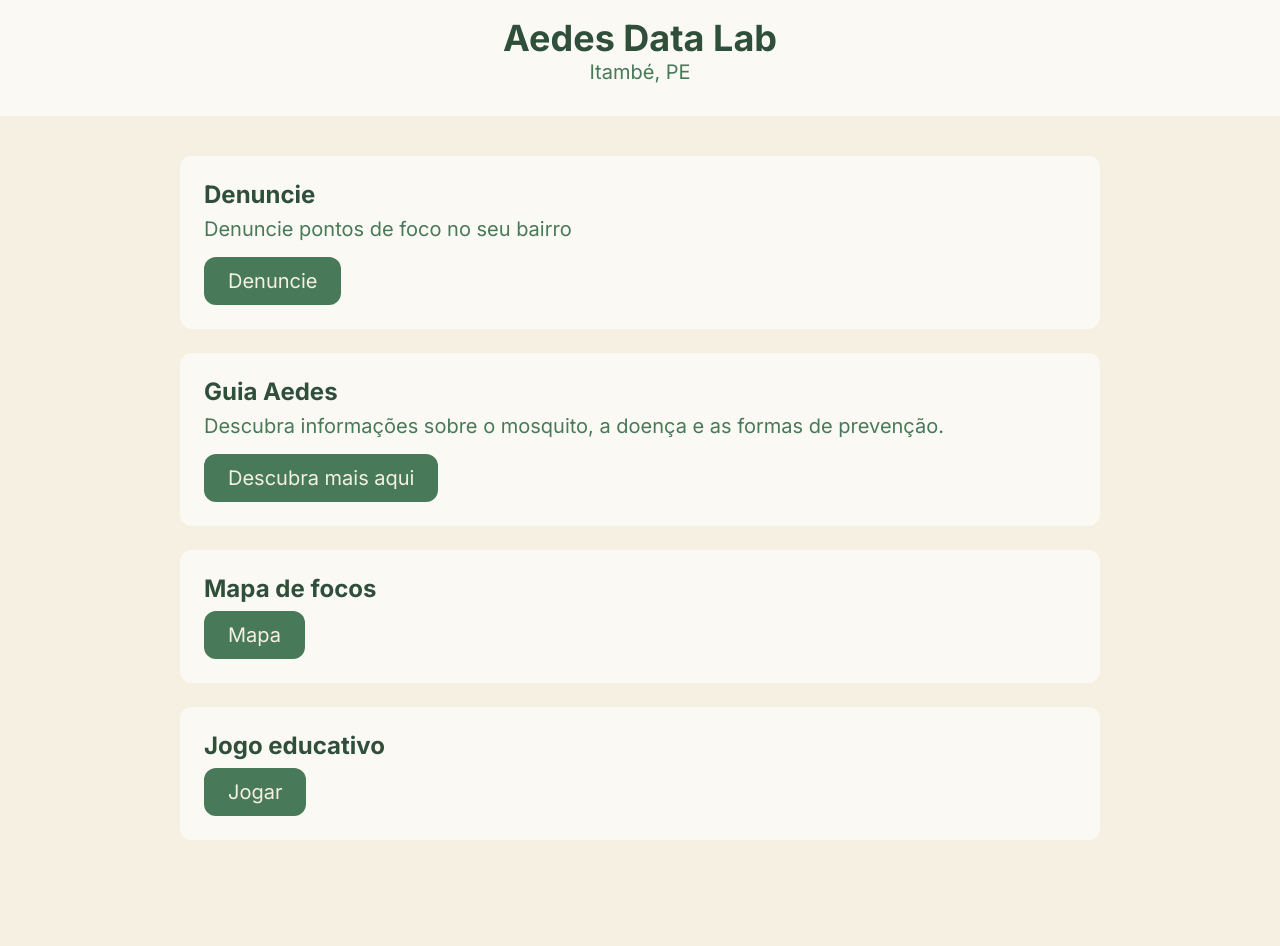
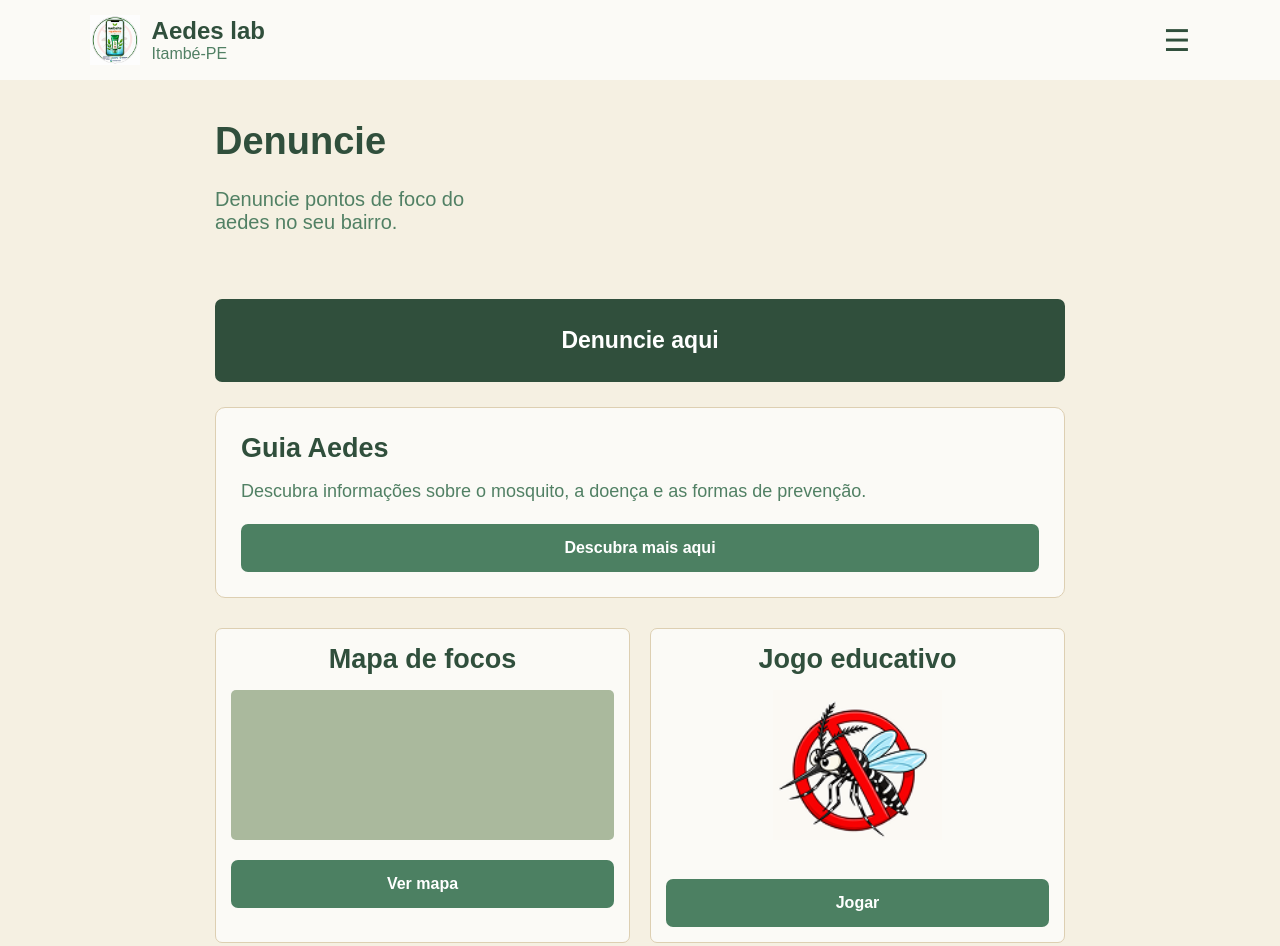
Before and after one commit to joaovitorregis/Aedes-Data-Lab, a plain HTML site: page site/index.html in a window 1280 px wide. Before the commit the page ends 904 px from the top, so only its background shows below. Drawn offline with Linux system fonts and the light colour scheme.

Commit message:
Unifica a Início: layout da Bia no index.html e estilos escopados em .pagina-inicio

```diff
--- a/site/agentes/início.css
+++ /dev/null
@@ -1,144 +0,0 @@
-
-* {
-    margin: 0;
-    padding: 0;
-    box-sizing: border-box;
-}
-
-body {
-    font-family: Arial, sans-serif;
-    background: #f5f0e2;
-    color: #304f3c;
-}
-
-header {
-    background: #fbfaf6;
-    padding: 15px 7%;
-    display: flex;
-    align-items: center;
-    gap: 12px;
-}
-
-header img {
-    width: 50px;
-    height: 50px;
-}
-
-header p {
-    color: #518064;
-}
-
-.menu {
-    margin-left: auto;
-    font-size: 30px;
-}
-
-main {
-    max-width: 900px;
-    margin: auto;
-    padding: 40px 25px;
-}
-
-h1 {
-    font-size: 38px;
-    margin-bottom: 25px;
-}
-
-.intro {
-    font-size: 20px;
-    color: #518064;
-    max-width: 300px;
-}
-
-.botao {
-    display: block;
-    background: #4c8062;
-    color: white;
-    text-align: center;
-    padding: 15px;
-    margin-top: 20px;
-    border-radius: 7px;
-    text-decoration: none;
-    font-weight: bold;
-}
-
-.principal {
-    background: #304f3c;
-    padding: 28px;
-    margin: 65px auto 25px;
-    font-size: 23px;
-}
-
-.guia {
-    background: #fbfaf6;
-    border: 1px solid #ddcfb2;
-    border-radius: 10px;
-    padding: 25px;
-    margin-bottom: 30px;
-}
-
-.guia h2 {
-    font-size: 27px;
-    margin-bottom: 15px;
-}
-
-.guia p {
-    color: #518064;
-    font-size: 18px;
-    line-height: 1.4;
-}
-
-.cards {
-    display: flex;
-    gap: 20px;
-}
-
-.card {
-    background: #fbfaf6;
-    border: 1px solid #ddcfb2;
-    border-radius: 7px;
-    padding: 15px;
-    text-align: center;
-    flex: 1;
-}
-
-.card h2 {
-    font-size: 27px;
-    margin-bottom: 15px;
-}
-
-.card img,
-.mapa {
-    width: 100%;
-    height: 150px;
-    object-fit: contain;
-    margin-bottom: 15px;
-}
-
-.mapa {
-    background: #aab99d;
-    border-radius: 5px;
-}
-
-@media (max-width: 500px) {
-    main {
-        padding: 35px 20px;
-    }
-
-    .cards {
-        gap: 15px;
-    }
-
-    .card {
-        padding: 10px;
-    }
-
-    .card h2 {
-        font-size: 17px;
-    }
-
-    .card img,
-    .mapa {
-        height: 143px;
-    }
-}
--- a/site/css/estilos.css
+++ b/site/css/estilos.css
@@ -40,52 +40,150 @@ body {
 /* Cidadão: início, denúncia, mapa, guia, repelentes, equipe e jogo */
 /* Delimitar estilos específicos com classes como .pagina-denuncia. */
 
-/* Página Início (tela 01) */
+/* Página Início (tela 01) — layout da Bia */
+.pagina-inicio,
+.pagina-inicio * {
+  margin: 0;
+  padding: 0;
+  box-sizing: border-box;
+}
+
+.pagina-inicio {
+  font-family: Arial, sans-serif;
+  background: #f5f0e2;
+  color: #304f3c;
+}
+
 .pagina-inicio header {
-  background: var(--cor-superficie);
-  padding: 16px;
-  text-align: center;
+  background: #fbfaf6;
+  padding: 15px 7%;
+  display: flex;
+  align-items: center;
+  gap: 12px;
+}
+
+.pagina-inicio header img {
+  width: 50px;
+  height: 50px;
+}
+
+.pagina-inicio header p {
+  color: #518064;
+}
+
+.pagina-inicio .menu {
+  margin-left: auto;
+  font-size: 30px;
 }
 
 .pagina-inicio main {
-  max-width: 960px;
-  margin: 0 auto;
-  padding: 40px 20px;
-}
-
-.pagina-inicio section {
-  background: var(--cor-superficie);
-  border-radius: var(--raio-medio);
-  padding: 24px;
-  margin-bottom: 24px;
+  max-width: 900px;
+  margin: auto;
+  padding: 40px 25px;
 }
 
 .pagina-inicio h1 {
-  margin: 0;
-  font-size: 36px;
-  color: var(--cor-primaria);
+  font-size: 38px;
+  margin-bottom: 25px;
 }
 
-.pagina-inicio h2 {
-  margin: 0 0 8px;
-  font-size: 24px;
-  color: var(--cor-primaria);
-}
-
-.pagina-inicio p {
-  margin: 0 0 16px;
+.pagina-inicio .intro {
   font-size: 20px;
-  color: var(--cor-acento);
+  color: #518064;
+  max-width: 300px;
 }
 
 .pagina-inicio .botao {
-  display: inline-block;
-  padding: 12px 24px;
-  border-radius: var(--raio-medio);
-  background: var(--cor-acento);
-  color: var(--cor-fundo);
-  font-size: 20px;
+  display: block;
+  background: #4c8062;
+  color: white;
+  text-align: center;
+  padding: 15px;
+  margin-top: 20px;
+  border-radius: 7px;
   text-decoration: none;
+  font-weight: bold;
+}
+
+.pagina-inicio .principal {
+  background: #304f3c;
+  padding: 28px;
+  margin: 65px auto 25px;
+  font-size: 23px;
+}
+
+.pagina-inicio .guia {
+  background: #fbfaf6;
+  border: 1px solid #ddcfb2;
+  border-radius: 10px;
+  padding: 25px;
+  margin-bottom: 30px;
+}
+
+.pagina-inicio .guia h2 {
+  font-size: 27px;
+  margin-bottom: 15px;
+}
+
+.pagina-inicio .guia p {
+  color: #518064;
+  font-size: 18px;
+  line-height: 1.4;
+}
+
+.pagina-inicio .cards {
+  display: flex;
+  gap: 20px;
+}
+
+.pagina-inicio .card {
+  background: #fbfaf6;
+  border: 1px solid #ddcfb2;
+  border-radius: 7px;
+  padding: 15px;
+  text-align: center;
+  flex: 1;
+}
+
+.pagina-inicio .card h2 {
+  font-size: 27px;
+  margin-bottom: 15px;
+}
+
+.pagina-inicio .card img,
+.pagina-inicio .mapa {
+  width: 100%;
+  height: 150px;
+  object-fit: contain;
+  margin-bottom: 15px;
+}
+
+.pagina-inicio .mapa {
+  background: #aab99d;
+  border-radius: 5px;
+}
+
+@media (max-width: 500px) {
+  .pagina-inicio main {
+    padding: 35px 20px;
+  }
+
+  .pagina-inicio .cards {
+    gap: 15px;
+  }
+
+  .pagina-inicio .card {
+    padding: 10px;
+  }
+
+  .pagina-inicio .card h2 {
+    font-size: 17px;
+  }
+
+  .pagina-inicio .card img,
+  .pagina-inicio .mapa {
+    height: 143px;
+  }
 }
 
 /* Agentes: acesso, meu trabalho, ocorrências, mapa e dashboard */
--- a/site/index.html
+++ b/site/index.html
@@ -4,38 +4,44 @@
   <meta charset="utf-8">
   <meta name="viewport" content="width=device-width, initial-scale=1">
   <title>Início | Aedes Data Lab</title>
-  <link rel="preconnect" href="https://fonts.googleapis.com">
-  <link rel="preconnect" href="https://fonts.gstatic.com" crossorigin>
-  <link rel="stylesheet" href="https://fonts.googleapis.com/css2?family=Inter:wght@400;500;600;700&display=swap">
+  <link rel="icon" href="assets/imagens/logo-aedes-datalab.jpeg" type="image/jpeg">
   <link rel="stylesheet" href="css/estilos.css">
 </head>
 <body class="pagina-inicio">
   <header>
-    <h1>Aedes Data Lab</h1>
-    <p>Itambé, PE</p>
+    <img src="assets/imagens/logo-aedes-datalab.jpeg" alt="Logo do Aedes Data Lab">
+    <div>
+      <h2>Aedes lab</h2>
+      <p>Itambé-PE</p>
+    </div>
+    <div class="menu" aria-hidden="true">☰</div>
   </header>
 
   <main id="conteudo">
-    <section>
-      <h2>Denuncie</h2>
-      <p>Denuncie pontos de foco no seu bairro</p>
-      <a class="botao" href="paginas/registrar-foco.html">Denuncie</a>
+    <h1>Denuncie</h1>
+
+    <p class="intro">Denuncie pontos de foco do aedes no seu bairro.</p>
+
+    <a href="paginas/registrar-foco.html" class="botao principal">Denuncie aqui</a>
+
+    <section class="guia">
+      <h2>Guia Aedes</h2>
+      <p>Descubra informações sobre o mosquito, a doença e as formas de prevenção.</p>
+      <a href="paginas/guia-aedes.html" class="botao">Descubra mais aqui</a>
     </section>
 
-    <section>
-      <h2>Guia Aedes</h2>
-      <p>Descubra informações sobre o mosquito, a doença e as formas de prevenção.</p>
-      <a class="botao" href="paginas/guia-aedes.html">Descubra mais aqui</a>
-    </section>
+    <section class="cards">
+      <div class="card">
+        <h2>Mapa de focos</h2>
+        <div class="mapa"></div>
+        <a href="paginas/mapa.html" class="botao">Ver mapa</a>
+      </div>
 
-    <section>
-      <h2>Mapa de focos</h2>
-      <a class="botao" href="paginas/mapa.html">Mapa</a>
-    </section>
-
-    <section>
-      <h2>Jogo educativo</h2>
-      <a class="botao" href="paginas/jogo.html">Jogar</a>
+      <div class="card">
+        <h2>Jogo educativo</h2>
+        <img src="assets/imagens/mosquito.png" alt="Mosquito">
+        <a href="paginas/jogo.html" class="botao">Jogar</a>
+      </div>
     </section>
   </main>
 
```
Also changed, not shown: site/agentes/início.html (deleted, +0 -57 lines), site/assets/imagens/logo-aedes-datalab.jpeg (renamed from imagens/logo aedes datalab.jpeg), site/assets/imagens/mosquito.png (renamed from imagens/Shape _ img.png).
